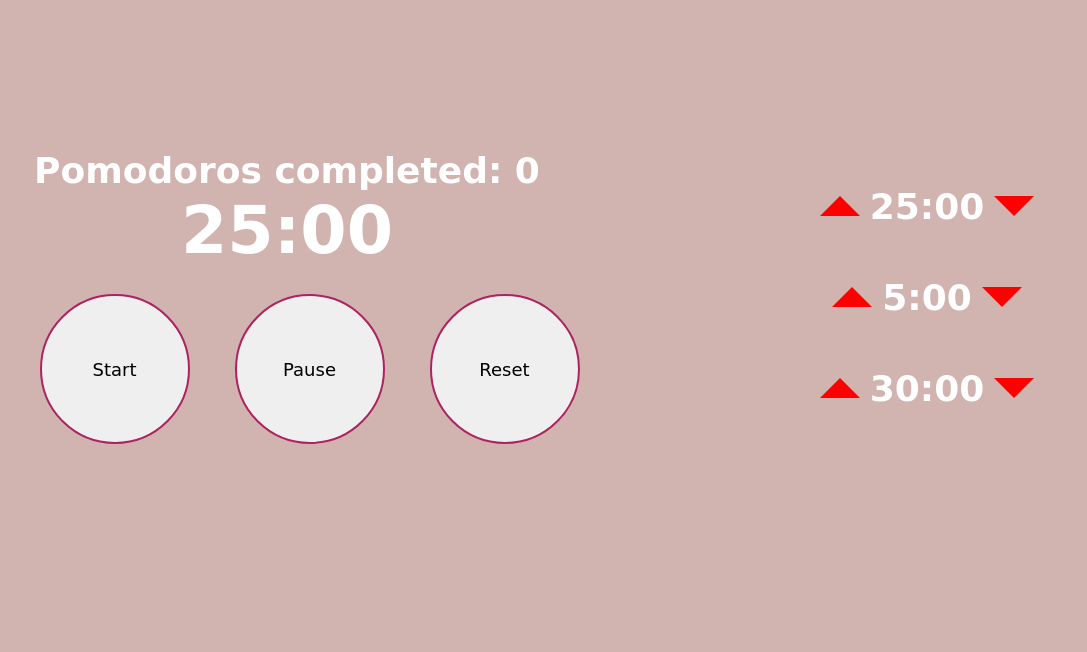
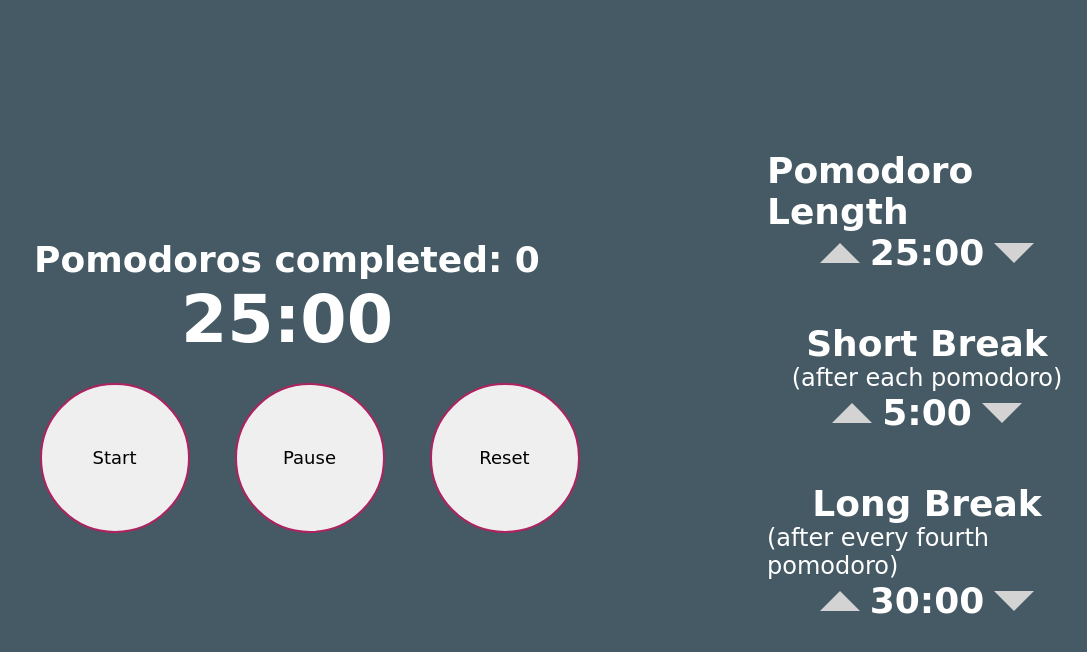
Before and after one commit to Daniel-Ghaly/pomodoro, a plain HTML site: page index.html in a window 1280 px wide. Shown: the whole page, without its empty margins (193-1280 px from the left). Drawn offline with Linux system fonts and the light colour scheme.

Commit message:
added labels to each custom timer

```diff
--- a/index.html
+++ b/index.html
@@ -19,6 +19,7 @@
                 <h2 id="pomodorosCompleted">Pomodoros completed: 0</h2>
             </div>
             <div class="container2">
+
                 <h1 id="countdown">25:00</h1>
 
             </div>
@@ -37,6 +38,8 @@
         </div>
 
         <div class="container-right">
+            <h2> Pomodoro Length </h2>
+
 
             <div id="timerContainer1">
 
@@ -49,7 +52,12 @@
 
             </div>
 
+            <h2> Short Break </h2>
+            <p>(after each pomodoro)</p>
+
             <div id="timerContainer2">
+
+
 
                 <div class="arrow-up2"></div>
 
@@ -60,7 +68,14 @@
 
             </div>
 
+            <h2> Long Break </h2>
+            <p>(after every fourth pomodoro)</p>
+
+
+
             <div id="timerContainer3">
+
+
 
                 <div class="arrow-up3"></div>
 
--- a/script.js
+++ b/script.js
@@ -39,6 +39,9 @@ const arrowDown3 = document.querySelector('.arrow-down3')
 arrowUp1.addEventListener('click', function(e) {
     initialCustomPomodoro++
     display1.innerHTML = initialCustomPomodoro + ':00'
+    if (hasStarted == false) {
+        countdown.innerHTML = initialCustomPomodoro + ':00'
+    }
 
     pomodoroSeconds = display1.innerHTML[0] + display1.innerHTML[1]
     pomodoroSeconds = Number(pomodoroSeconds)
@@ -48,6 +51,9 @@ arrowUp1.addEventListener('click', function(e) {
 arrowDown1.addEventListener('click', function(e) {
     initialCustomPomodoro--
     display1.innerHTML = initialCustomPomodoro + ':00'
+    if (hasStarted == false) {
+        countdown.innerHTML = initialCustomPomodoro + ':00'
+    }
     if (display1.innerHTML.length == 5) {
         pomodoroSeconds = display1.innerHTML[0] + display1.innerHTML[1]
         pomodoroSeconds = Number(pomodoroSeconds)
@@ -208,9 +214,6 @@ let timer = function() {
             beep.play()
             counter++
 
-            console.log(counter)
-
-
 
             if (counter % 2 == 0 && counter % 8 != 7) {
                 seconds = pomodoroSeconds
@@ -244,4 +247,4 @@ let timer = function() {
 
 
 
-let pomodoro = setInterval(timer, 1);
+let pomodoro = setInterval(timer, 1000);
--- a/style.css
+++ b/style.css
@@ -4,7 +4,7 @@
 }
 
 body {
-    background-color: rgb(165, 104, 96, .5);
+    background-color: rgba(69, 90, 100);
     color: white;
     font-size: x-large;
     font-family: 'Baloo Tammudu', cursive;
@@ -68,7 +68,7 @@ button:focus {
     height: 0;
     border-left: 20px solid transparent;
     border-right: 20px solid transparent;
-    border-bottom: 20px solid #f00;
+    border-bottom: 20px solid lightgray;
 }
 
 .arrow-up2 {
@@ -76,7 +76,7 @@ button:focus {
     height: 0;
     border-left: 20px solid transparent;
     border-right: 20px solid transparent;
-    border-bottom: 20px solid #f00;
+    border-bottom: 20px solid lightgray
 }
 
 .arrow-up3 {
@@ -84,7 +84,7 @@ button:focus {
     height: 0;
     border-left: 20px solid transparent;
     border-right: 20px solid transparent;
-    border-bottom: 20px solid #f00;
+    border-bottom: 20px solid lightgray;
 }
 
 .arrow-down1 {
@@ -92,7 +92,7 @@ button:focus {
     height: 0;
     border-left: 20px solid transparent;
     border-right: 20px solid transparent;
-    border-top: 20px solid #f00;
+    border-top: 20px solid lightgray;
 }
 
 .arrow-down2 {
@@ -100,7 +100,7 @@ button:focus {
     height: 0;
     border-left: 20px solid transparent;
     border-right: 20px solid transparent;
-    border-top: 20px solid #f00;
+    border-top: 20px solid lightgray;
 }
 
 .arrow-down3 {
@@ -108,7 +108,7 @@ button:focus {
     height: 0;
     border-left: 20px solid transparent;
     border-right: 20px solid transparent;
-    border-top: 20px solid #f00;
+    border-top: 20px solid lightgray;
 }
 
 .container-left {
```
